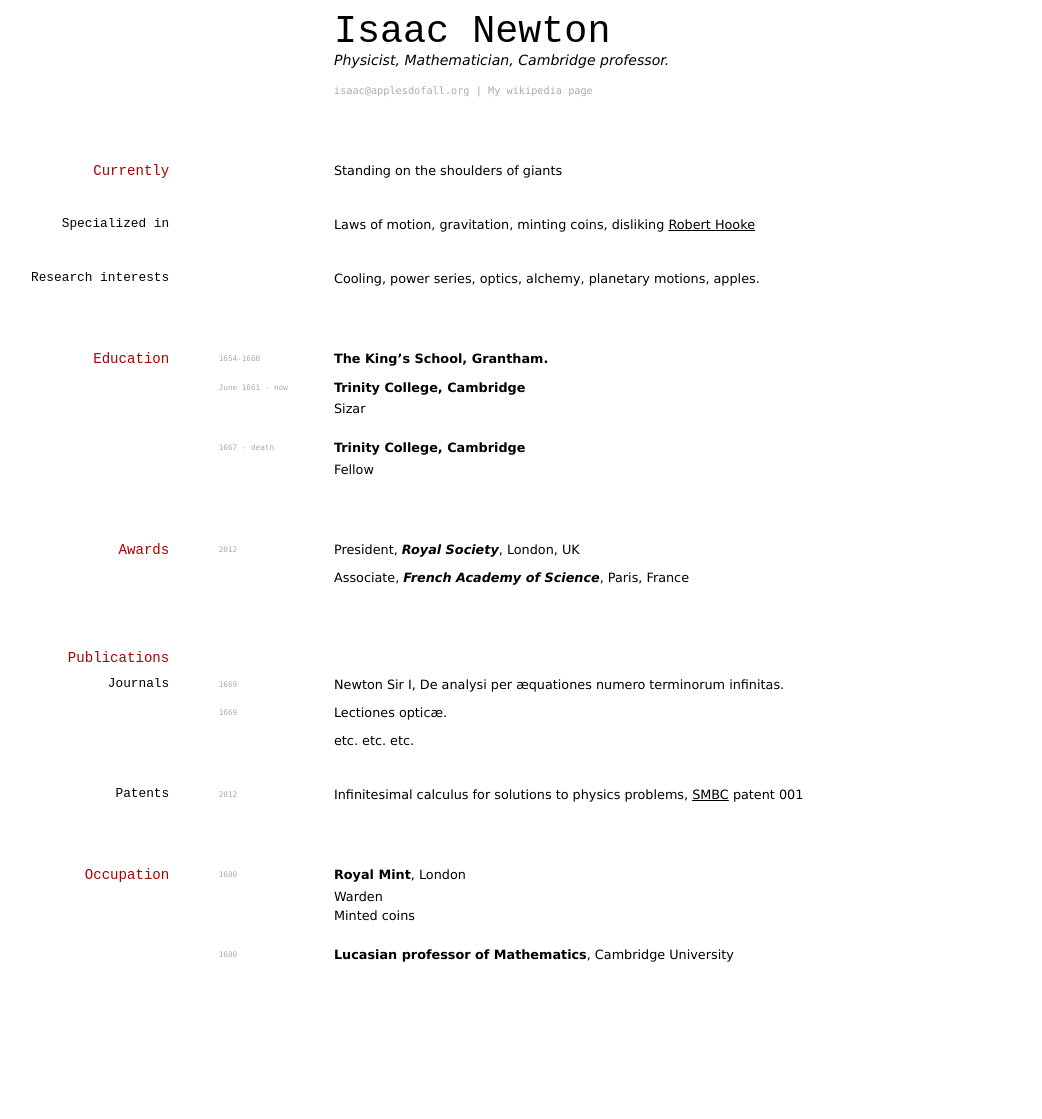
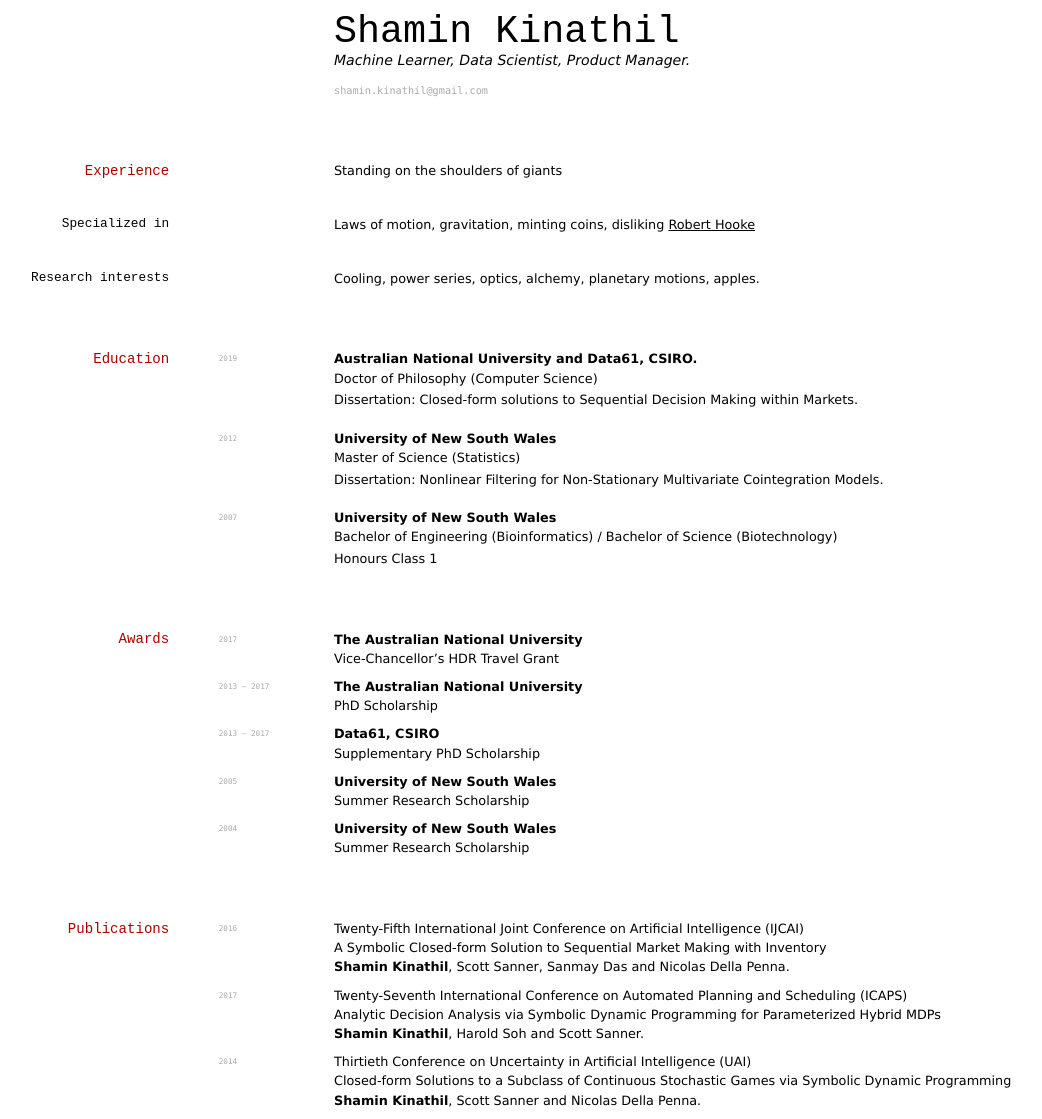
Before and after one commit to elipapa/markdown-cv, a Jekyll site: the page built from index.md, in a window 1280 px wide. Shown: the whole page, without its empty margins (97-1139 px from the left). Built offline with Jekyll 4.4.1, drawn with Linux system fonts in a browser that asks for light colours; before the commit the page ends 973 px from its top, so only the background shows below that.

Commit message:
Add Education, Publications and Awards

```diff
--- a/index.md
+++ b/index.md
@@ -1,17 +1,16 @@
 ---
 layout: cv
-title: Isaac Newtons's CV
+title: Shamin Kinathil's CV
 ---
-# Isaac Newton
-Physicist, Mathematician, Cambridge professor.
+# Shamin Kinathil
+Machine Learner, Data Scientist, Product Manager.
 
 <div id="webaddress">
-<a href="isaac@applesdofall.org">isaac@applesdofall.org</a>
-| <a href="http://en.wikipedia.org/wiki/Isaac_Newton">My wikipedia page</a>
+<a href="shamin.kinathil@gmail.com">shamin.kinathil@gmail.com</a>
 </div>
 
 
-## Currently
+## Experience
 
 Standing on the shoulders of giants
 
@@ -27,61 +26,61 @@ Cooling, power series, optics, alchemy, planetary motions, apples.
 
 ## Education
 
-`1654-1660`
-__The King's School, Grantham.__
+`2019`
+__Australian National University and Data61, CSIRO.__<br>
+Doctor of Philosophy (Computer Science)
 
-`June 1661 - now`
-__Trinity College, Cambridge__
+- Dissertation: Closed-form solutions to Sequential Decision Making within Markets.
 
-- Sizar
+`2012`
+__University of New South Wales__<br>
+Master of Science (Statistics)
 
-`1667 - death`
-__Trinity College, Cambridge__
+- Dissertation: Nonlinear Filtering for Non-Stationary Multivariate Cointegration Models.
 
-- Fellow
+`2007`
+__University of New South Wales__<br>
+Bachelor of Engineering (Bioinformatics) / Bachelor of Science (Biotechnology)
+
+- Honours Class 1
 
 
 
 ## Awards
 
-`2012`
-President, *Royal Society*, London, UK
+`2017` __The Australian National University__<br>
+Vice-Chancellor’s HDR Travel Grant
 
-Associate, *French Academy of Science*, Paris, France
+`2013 – 2017` __The Australian National University__<br>
+PhD Scholarship
+
+`2013 – 2017` __Data61, CSIRO__<br>
+Supplementary PhD Scholarship
+
+`2005` __University of New South Wales__<br>
+Summer Research Scholarship
+
+`2004` __University of New South Wales__<br>
+Summer Research Scholarship
 
 
 
 ## Publications
 
-<!-- A list is also available [online](http://scholar.google.co.uk/citations?user=LTOTl0YAAAAJ) -->
+`2016` Twenty-Fifth International Joint Conference on Artificial Intelligence (IJCAI)<br>
+A Symbolic Closed-form Solution to Sequential Market Making with Inventory<br>
+__Shamin Kinathil__, Scott Sanner, Sanmay Das and Nicolas Della Penna.<br>
+<!-- Twenty-Fifth International Joint Conference on Artificial Intelligence, IJCAI 2016. -->
 
-### Journals
+ `2017` Twenty-Seventh International Conference on Automated Planning and Scheduling (ICAPS)<br>
+Analytic Decision Analysis via Symbolic Dynamic Programming for Parameterized Hybrid MDPs<br>
+__Shamin Kinathil__, Harold Soh and Scott Sanner.<br>
+<!-- Twenty-Seventh International Conference on Automated Planning and Scheduling, ICAPS 2017. -->
 
-`1669`
-Newton Sir I, De analysi per æquationes numero terminorum infinitas.
-
-`1669`
-Lectiones opticæ.
-
-etc. etc. etc.
-
-### Patents
-
-`2012`
-Infinitesimal calculus for solutions to physics problems, [SMBC](http://www.techdirt.com/articles/20121011/09312820678/if-patents-had-been-around-time-newton.shtml) patent 001
-
-
-## Occupation
-
-`1600`
-__Royal Mint__, London
-
-- Warden
-- Minted coins
-
-`1600`
-__Lucasian professor of Mathematics__, Cambridge University
-
+`2014` Thirtieth Conference on Uncertainty in Artificial Intelligence (UAI)<br>
+Closed-form Solutions to a Subclass of Continuous Stochastic Games via Symbolic Dynamic Programming<br>
+__Shamin Kinathil__, Scott Sanner and Nicolas Della Penna.<br>
+<!-- Thirtieth Conference on Uncertainty in Artificial Intelligence, UAI 2014. -->
 
 
 <!-- ### Footer
```
